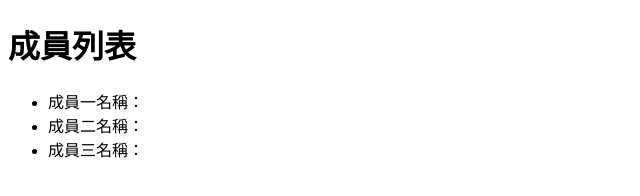
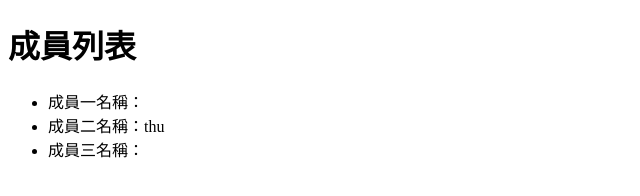
Before and after one commit to thu992519/1109gittest, a plain HTML site: page index.html in a window 1280 px wide. Shown: the full height of the page, 0-640 px from the left. Drawn offline with Linux system fonts and the light colour scheme.

Commit message:
新增成員二

```diff
--- a/index.html
+++ b/index.html
@@ -9,7 +9,7 @@
     <h1>成員列表</h1>
     <ul>
         <li>成員一名稱：</li>
-        <li>成員二名稱：</li>
+        <li>成員二名稱：thu</li>
         <li>成員三名稱：</li>
     </ul>
 </body>
```
